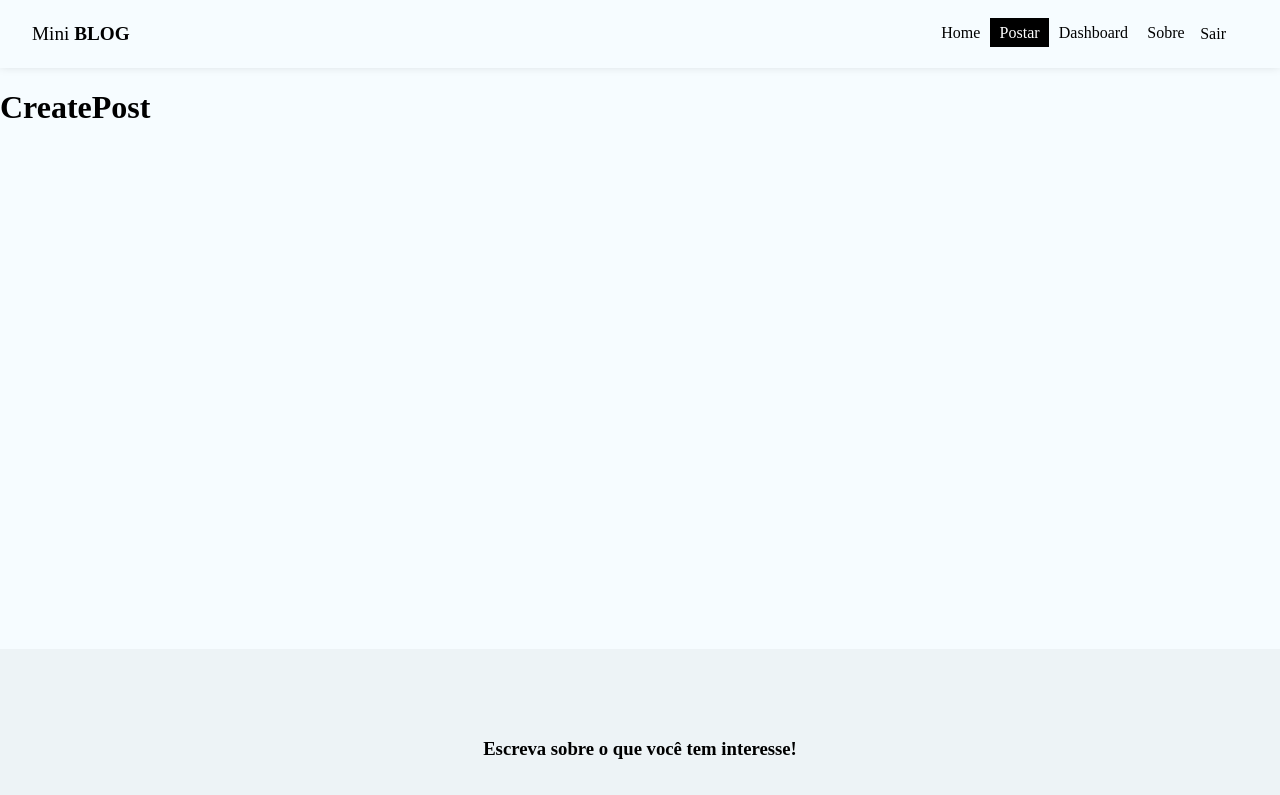
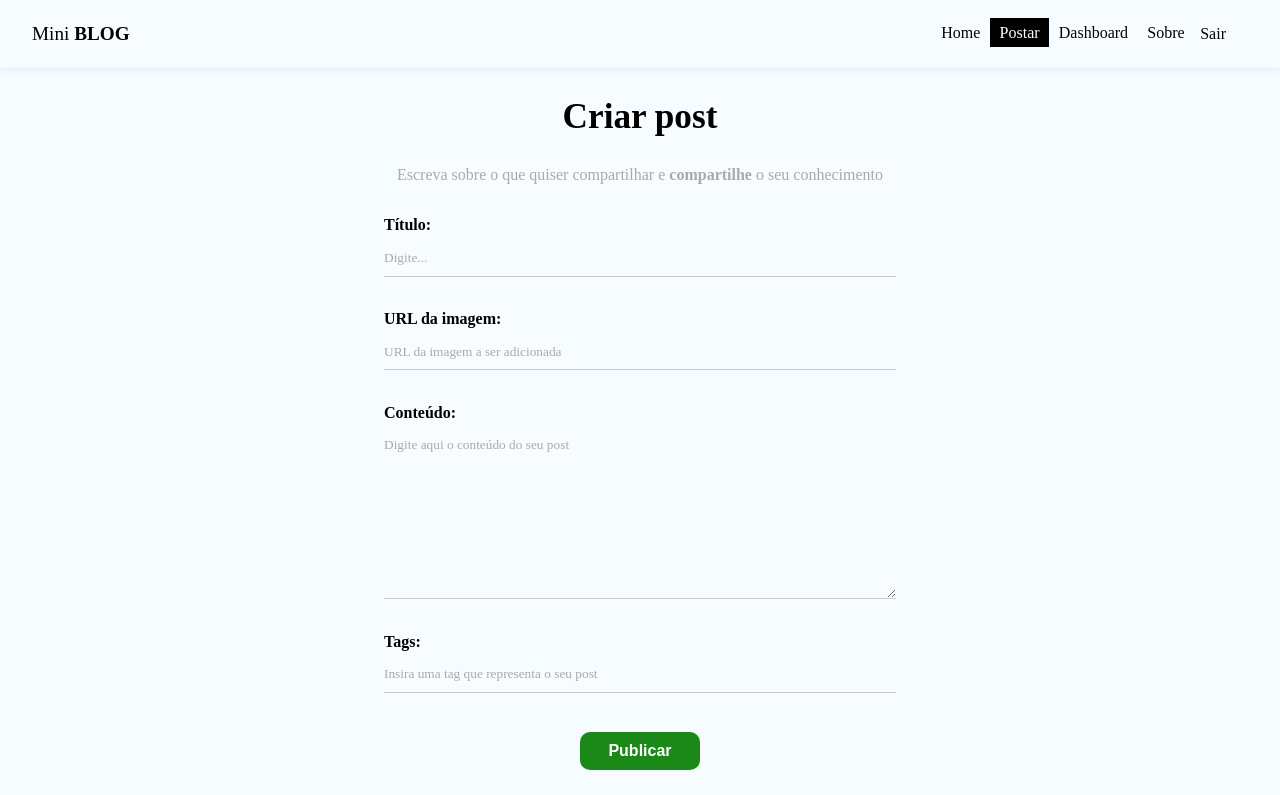
Before and after one commit to Johhdq/miniblog_project, a React (Create React App) app: page /posts/create in a window 1280 px wide. Shown: the top 795 px of the page. Built offline with nearby package versions, Linux system fonts and the light colour scheme; no server answers; sample sign-in values are in the browser's storage; the HTML template or start-up script is replaced by a standard one.

Commit message:
estruturação da página de criação de post

```diff
--- a/src/pages/CreatePost/CreatePost.js
+++ b/src/pages/CreatePost/CreatePost.js
@@ -1,11 +1,92 @@
 import styles from "./CreatePost.module.css";
 
 // hooks
+import { useState } from "react";
+import { useNavigate } from "react-router-dom";
+import { useAuthValue } from "../../context/AuthContext";
 
 export const CreatePost = () => {
+  const [title, setTitle] = useState("");
+  const [image, setImage] = useState("");
+  const [body, setBody] = useState("");
+  const [tags, setTags] = useState([]);
+  const [formError, setFormError] = useState("");
+
+  const handleSubmit = (e) => {
+    e.preventDefault();
+  };
+
   return (
-    <div>
-      <h1>CreatePost</h1>
+    <div className={styles.create_post}>
+      <h2>Criar post</h2>
+      <p>
+        Escreva sobre o que quiser compartilhar e <strong>compartilhe</strong> o
+        seu conhecimento
+      </p>
+      <form onSubmit={handleSubmit}>
+        <label>
+          <span>Título:</span>
+          <input
+            type="text"
+            name="title"
+            placeholder="Digite..."
+            onChange={(e) => setTitle(e.target.value)}
+            value={title}
+            required
+          />
+        </label>
+        <label>
+          <span>URL da imagem:</span>
+          <input
+            type="text"
+            name="image"
+            placeholder="URL da imagem a ser adicionada"
+            onChange={(e) => setImage(e.target.value)}
+            value={image}
+          />
+        </label>
+        <label>
+          <span>Conteúdo:</span>
+          <textarea
+            name="body"
+            placeholder="Digite aqui o conteúdo do seu post"
+            cols="30"
+            rows="10"
+            onChange={(e) => setBody(e.target.value)}
+            value={body}
+            required
+          ></textarea>
+        </label>
+        <label>
+          <span>Tags:</span>
+          <input
+            type="text"
+            name="tags"
+            placeholder="Insira uma tag que representa o seu post"
+            onChange={(e) => setTags(e.target.value)}
+            value={tags}
+            required
+          />
+        </label>
+        <div>
+          <button className="btn" type="submit">
+            Publicar
+          </button>
+        </div>
+        {/* <div>
+          {!loading ? (
+            <button className="btn" type="submit">
+              Confirmar
+            </button>
+          ) : (
+            <button type="submit" disabled>
+              Aguarde...
+            </button>
+          )}
+        </div>
+        {error && <p className="animation error">{error}</p>}
+        {authSucess && <p className="animation sucess">{authSucess}</p>} */}
+      </form>
     </div>
   );
 };
--- a/src/pages/CreatePost/CreatePost.module.css
+++ b/src/pages/CreatePost/CreatePost.module.css
@@ -0,0 +1,16 @@
+.create_post {
+    text-align: center;
+}
+
+.create_post h2 {
+    font-size: 2.2em;
+}
+
+.create_post p {
+    color: #aaa;
+    margin-bottom: 2em;
+}
+
+.create_post form {
+    gap: 1.8em;
+}
```
